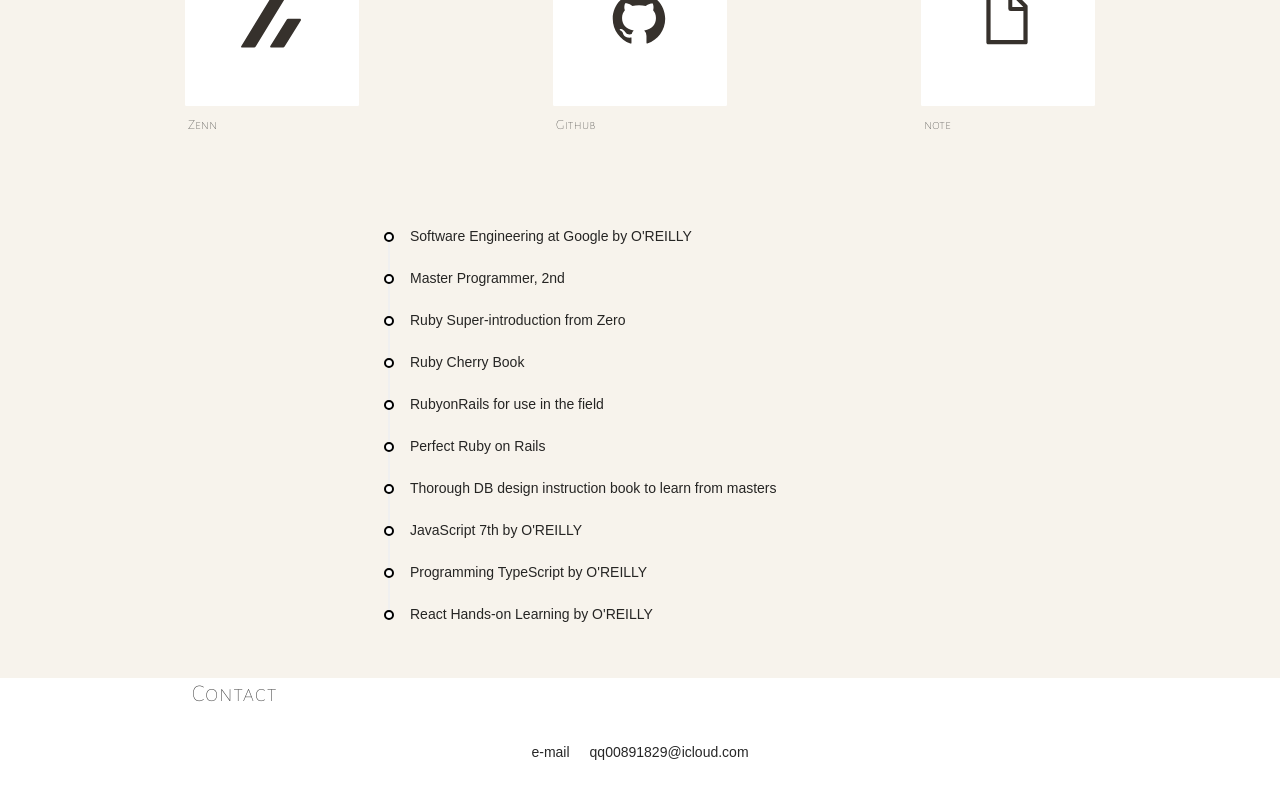
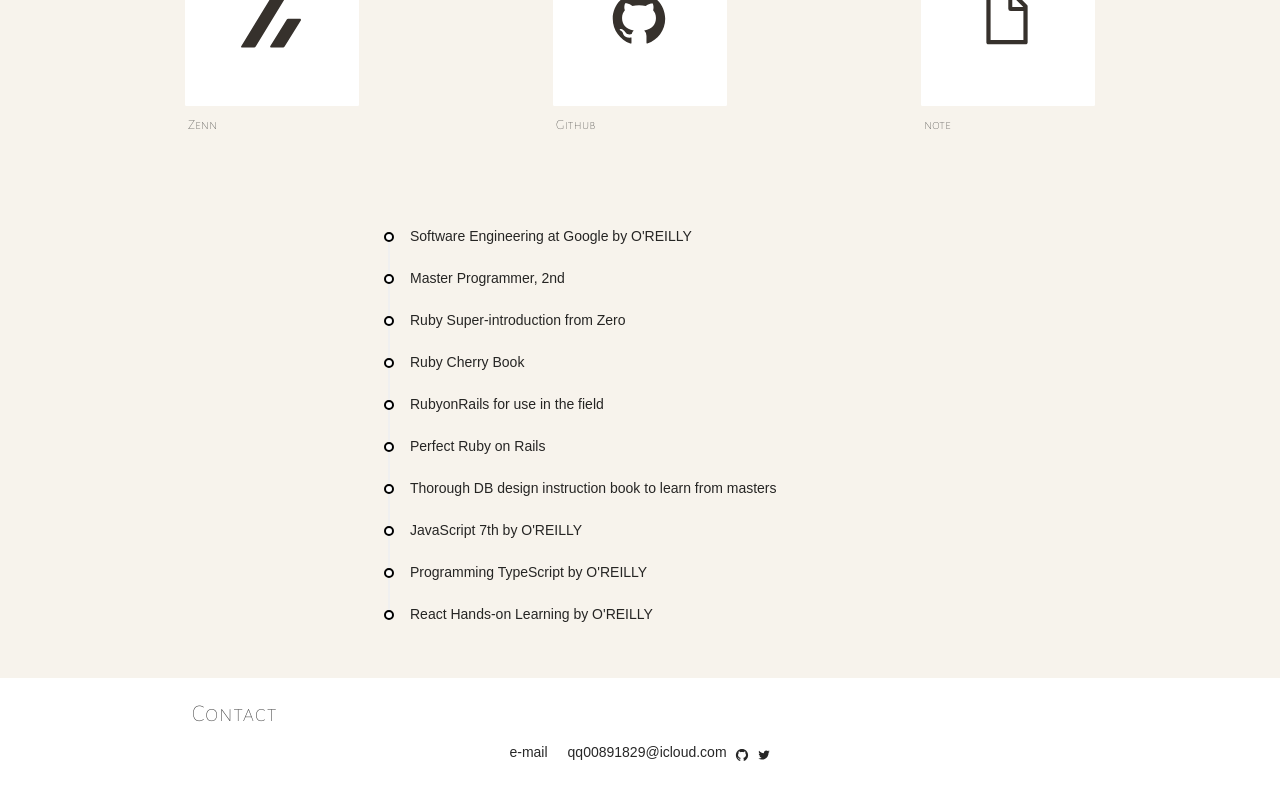
Before and after one commit to KouSei089/watashi, a React (Create React App) app: page / in a window 1280 px wide. Shown: the part 2643-3443 px from the top of the page. Built offline with nearby package versions, Linux system fonts and the light colour scheme; a web font is replaced by a local one.

Commit message:
Add:ContactへTwitterとGithubのリンクを追加しました

```diff
--- a/src/Contact.js
+++ b/src/Contact.js
@@ -1,4 +1,6 @@
 import { Layout } from 'antd';
+import { AiOutlineGithub } from "react-icons/ai";
+import { AiOutlineTwitter } from "react-icons/ai";
 
 const { Header, Content } = Layout;
 
@@ -6,13 +8,15 @@ const Contact = () => {
   return (
     <div>
       <Layout>
-        <Header className="bg-white text-2xl style-ale tracking-wide pl-48">
+        <Header className="bg-white text-2xl style-ale tracking-wide pl-48 pt-5">
           Contact
         </Header>
         <Content className="bg-white font-zen leading-5">
           <div className="px-72 pb-12 flex justify-center">
             <p className="mr-5">e-mail</p>
             <p className="">qq00891829@icloud.com</p>
+            <a href="https://github.com/KouSei089" target="_blank" rel="noopener noreferrer"><AiOutlineGithub className="mt-1.5 ml-2" /></a>
+            <a href="https://twitter.com/izuha0" target="_blank" rel="noopener noreferrer"><AiOutlineTwitter className="mt-1.5 ml-2" /></a>
           </div>
         </Content>
       </Layout>
```
